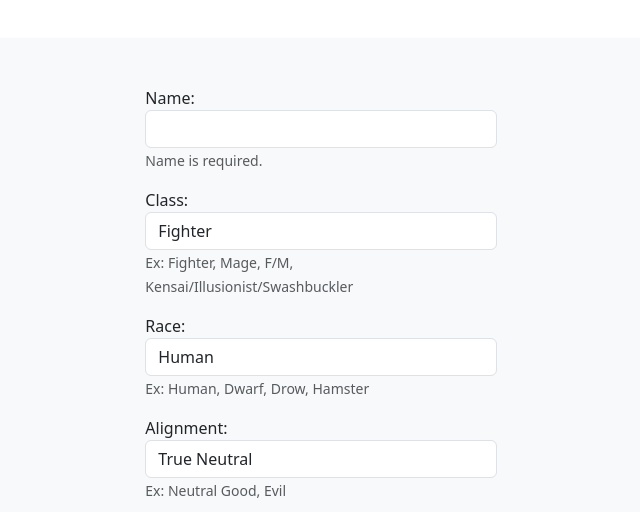
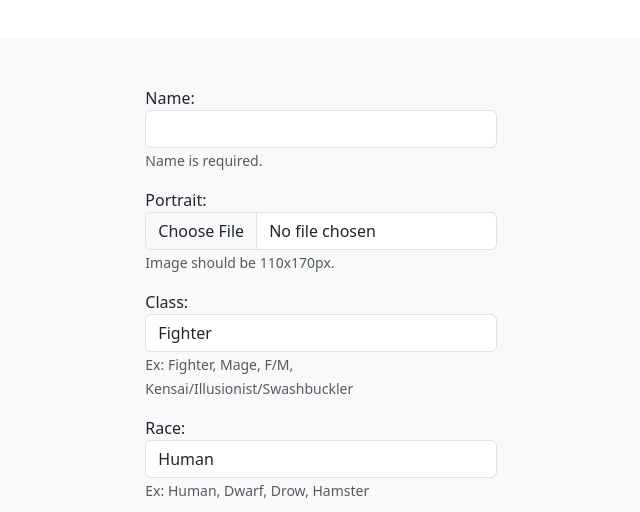
Before and after one commit to ddrmv/ienpcs, a Django app: page /gallery/party_create_pc/ in a window 1280 px wide. Shown: the part 289-801 px from the top of the page, without its empty margins (319-959 px from the left). Run offline with Django 5.2, Linux system fonts and the light colour scheme; a user stored in the database is signed in; tables that the repository leaves empty hold one stand-in row (values such as "Sample post"); parts of the project's set-up code (start-up, migrations or seed data) failed here and were passed over.

Commit message:
Add image to Pc, to Pc create and update pages

```diff
--- a/ienpcs/gallery/forms.py
+++ b/ienpcs/gallery/forms.py
@@ -16,6 +16,7 @@ class CreatePcForm(forms.ModelForm):
         model = Pc
         fields = (
             "name",
+            "web_image",
             "adnd_class",
             "race",
             "alignment",
@@ -33,6 +34,7 @@ class CreatePcForm(forms.ModelForm):
 
         help_text_dict = {
             "name": "Name is required.",
+            "web_image": "Image should be 110x170px.",
             "adnd_class": "Ex: Fighter, Mage, F/M, Kensai/Illusionist/Swashbuckler",
             "race": "Ex: Human, Dwarf, Drow, Hamster",
             "alignment": "Ex: Neutral Good, Evil",
@@ -54,6 +56,7 @@ class CreatePcForm(forms.ModelForm):
             field.widget.attrs["class"] = "form-control"
 
         self.fields["name"].label = "Name"
+        self.fields["web_image"].label = "Portrait"
         self.fields["adnd_class"].label = "Class"
         self.fields["race"].label = "Race"
         self.fields["alignment"].label = "Alignment"
--- a/ienpcs/gallery/models.py
+++ b/ienpcs/gallery/models.py
@@ -1,5 +1,6 @@
 import hashlib
 import os
+import uuid
 
 from django.conf import settings
 from django.contrib.contenttypes.fields import GenericForeignKey
@@ -191,8 +192,17 @@ class Party(models.Model):
                 Slot.objects.create(party=self, position=i + 1)
 
 
+def pc_portrait_path(instance, filename):
+    path = "pcs"
+    fname, dot, extension = filename.rpartition(".")
+    uuid_part = str(uuid.uuid4())
+    format = fname + "_" + uuid_part + dot + extension
+    return os.path.join(path, format)
+
+
 class Pc(models.Model):
     party = models.ForeignKey(Party, on_delete=models.CASCADE)
+    web_image = models.ImageField(upload_to=pc_portrait_path, blank=True, null=True)
     name = models.CharField(max_length=30)
     adnd_class = models.CharField(
         default="Fighter", max_length=40, blank=True, null=True
--- a/ienpcs/gallery/templates/gallery/party_create_pc.html
+++ b/ienpcs/gallery/templates/gallery/party_create_pc.html
@@ -17,7 +17,7 @@
     <div class="container mt-4 py-5 shadow-sm bg-body-tertiary">
       <div class="row justify-content-center">
         <div class="col-4">
-          <form method="POST" action="{% url 'party_create_pc' %}">
+          <form method="POST" enctype="multipart/form-data" action="{% url 'party_create_pc' %}">
             {% csrf_token %}
 
             {% if form.errors %}
--- a/ienpcs/gallery/templates/gallery/party_detail.html
+++ b/ienpcs/gallery/templates/gallery/party_detail.html
@@ -30,7 +30,7 @@
             <div class="card h-100 text-body-primary mt-3" style="max-width: 10rem;">
               <div class="card-body pb-0">
                 {% comment %}Portrait{% endcomment %}
-                {% if slot.content_object.web_image.url %}
+                {% if slot.content_object.web_image %}
                   <img src="{{ slot.content_object.web_image.url }}" width="110" height="170" alt="Portrait of {{ slot.content_object.name }}" />
                 {% else %}
                   <img src="{% static 'gallery/img/default_170.webp' %}" width="110" height="170" alt="Portrait placeholder image." />
--- a/ienpcs/gallery/templates/gallery/party_update_pc.html
+++ b/ienpcs/gallery/templates/gallery/party_update_pc.html
@@ -15,7 +15,7 @@
     <div class="container mt-4 py-5 shadow-sm bg-body-tertiary">
       <div class="row justify-content-center">
         <div class="col-4">
-          <form method="POST" action="{% url 'party_update_pc' pc_id %}">
+          <form method="POST" enctype="multipart/form-data" action="{% url 'party_update_pc' pc_id %}">
             {% csrf_token %}
 
             {% if form.errors %}
--- a/ienpcs/gallery/views.py
+++ b/ienpcs/gallery/views.py
@@ -171,7 +171,7 @@ def party_create_pc(request):
         return redirect("party_detail")
 
     if request.method == "POST":
-        form = CreatePcForm(request.POST, instance=Pc(party=party))
+        form = CreatePcForm(request.POST, request.FILES, instance=Pc(party=party))
         if form.is_valid():
             form.save()
             messages.success(request, "PC has been created.")
@@ -197,7 +197,7 @@ def party_update_pc(request, id):
     current_pc = get_object_or_404(Pc, id=id, party=party)
 
     if request.method == "POST":
-        form = CreatePcForm(request.POST, instance=current_pc)
+        form = CreatePcForm(request.POST, request.FILES, instance=current_pc)
         if form.is_valid():
             form.save()
             messages.success(request, "PC updated!")
```
Also changed, not shown: ienpcs/gallery/migrations/0037_pc_web_image.py (added).
